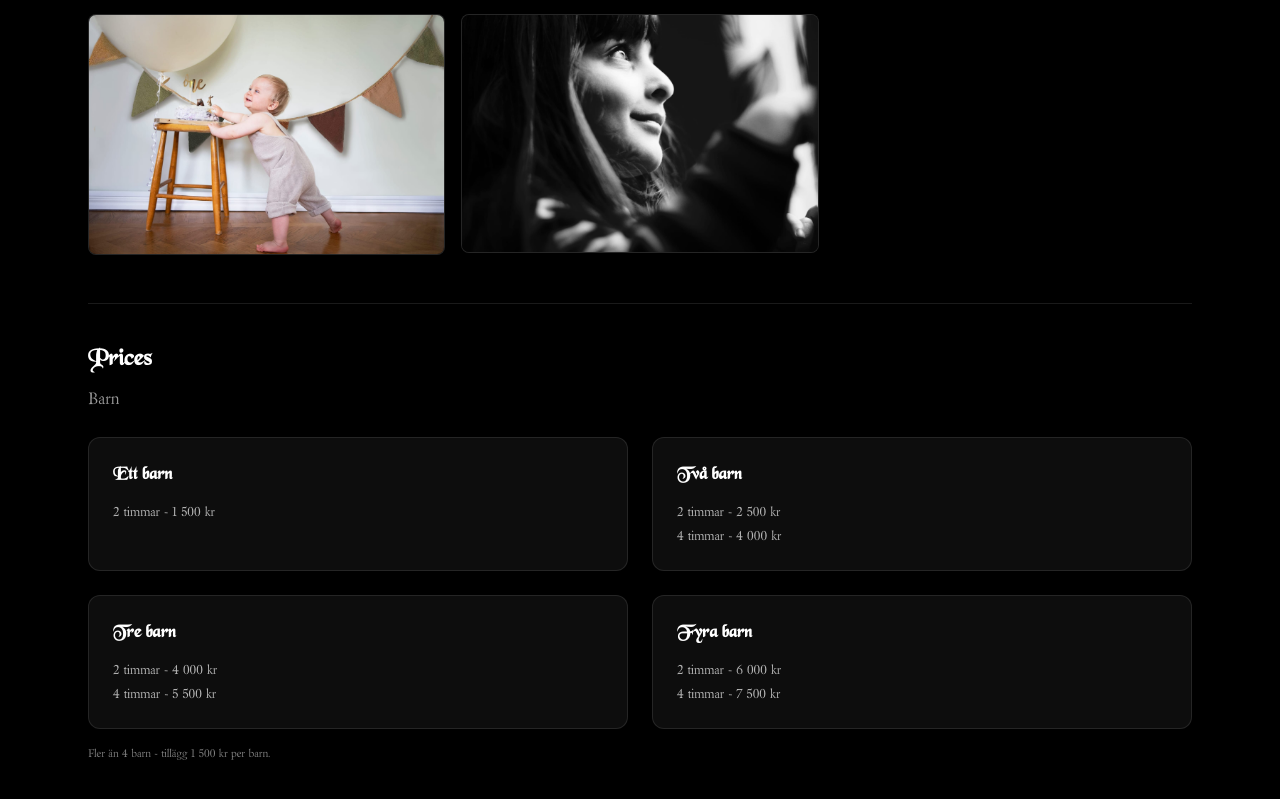
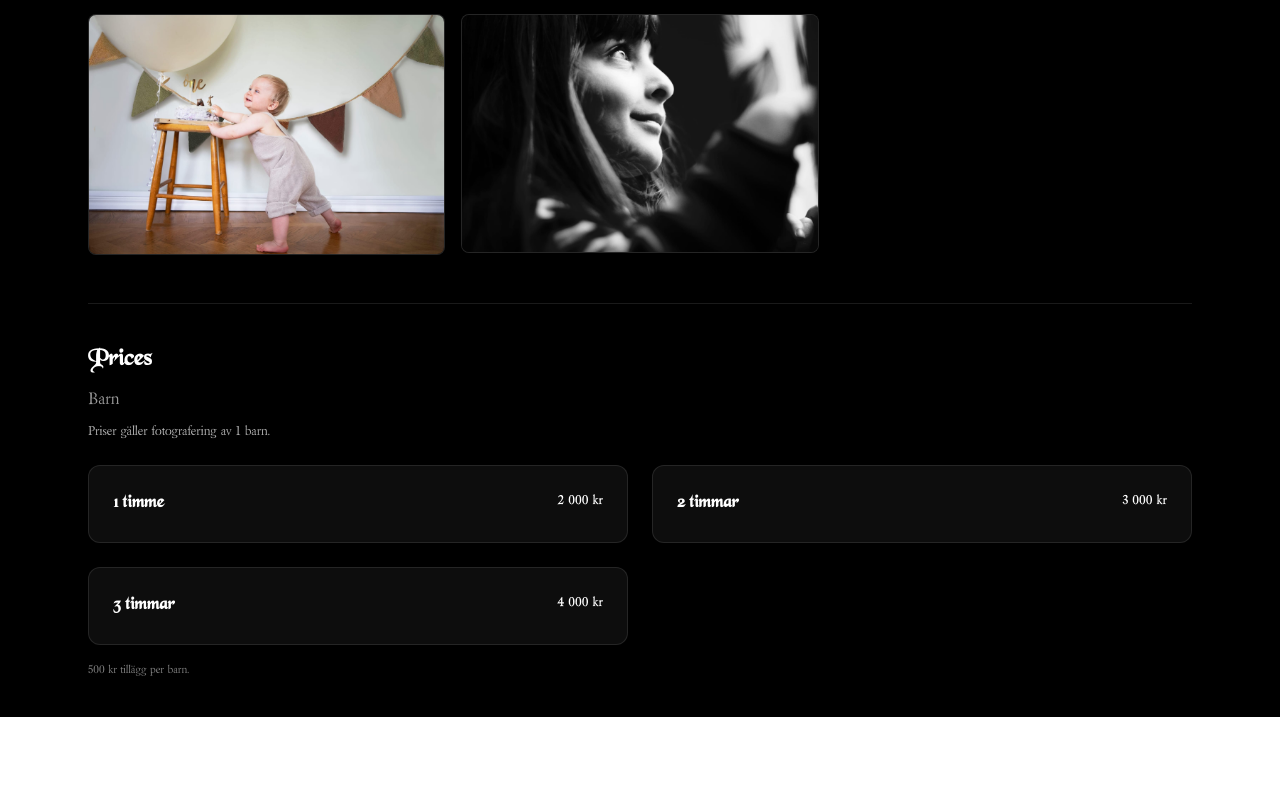
Before and after one commit to NathalieBaskin/nathalie-portfolio, a Next.js app: page /photo/barn in a window 1280 px wide. Shown: the part 1138-1937 px from the top of the page. After the commit the page ends 1855 px from the top, so only its background shows below. Built offline with nearby package versions, Linux system fonts and the light colour scheme.

Commit message:
content: update children and model package prices

```diff
--- a/app/photo/[category]/CategoryGalleryClient.js
+++ b/app/photo/[category]/CategoryGalleryClient.js
@@ -92,43 +92,22 @@ const PRICE_DATA = {
   },
   barn: {
     title: "Barn",
+    intro: "Priser gäller fotografering av 1 barn.",
     blocks: [
-      {
-        title: "Ett barn",
-        lines: ["2 timmar - 1 500 kr"],
-      },
-      {
-        title: "Två barn",
-        lines: ["2 timmar - 2 500 kr", "4 timmar - 4 000 kr"],
-      },
-      {
-        title: "Tre barn",
-        lines: ["2 timmar - 4 000 kr", "4 timmar - 5 500 kr"],
-      },
-      {
-        title: "Fyra barn",
-        lines: ["2 timmar - 6 000 kr", "4 timmar - 7 500 kr"],
-      },
+      { title: "1 timme", price: "2 000 kr" },
+      { title: "2 timmar", price: "3 000 kr" },
+      { title: "3 timmar", price: "4 000 kr" },
     ],
-    footnote: "Fler än 4 barn - tillägg 1 500 kr per barn.",
+    footnote: "500 kr tillägg per barn.",
   },
   modell: {
     title: "Modell",
+    intro: "Priset gäller fotografering av 1 person.",
     blocks: [
-      {
-        title: "En person",
-        lines: ["2 timmar - 2 000 kr", "4 timmar - 3 500 kr"],
-      },
-      {
-        title: "Två personer",
-        lines: ["2 timmar - 3 000 kr", "4 timmar - 4 500 kr"],
-      },
-      {
-        title: "Tre personer",
-        lines: ["2 timmar - 4 500 kr", "4 timmar - 6 000 kr"],
-      },
+      { title: "2 timmar", price: "2 000 kr" },
+      { title: "4 timmar", price: "3 500 kr" },
     ],
-    footnote: "Fler än 3 personer - 1 000 kr tillägg per person.",
+    footnote: "500 kr tillägg per person.",
   },
 };
 
@@ -301,6 +280,9 @@ export default function CategoryGalleryClient({ category, cover, images }) {
                 {t("photo.pricesTitle")}
               </h2>
               <p className="text-white/60">{priceData.title}</p>
+              {priceData.intro ? (
+                <p className="mt-2 text-sm text-white/70">{priceData.intro}</p>
+              ) : null}
 
               <div className="mt-6 grid gap-6 md:grid-cols-2">
                 {priceData.blocks.map((block) => (
```
